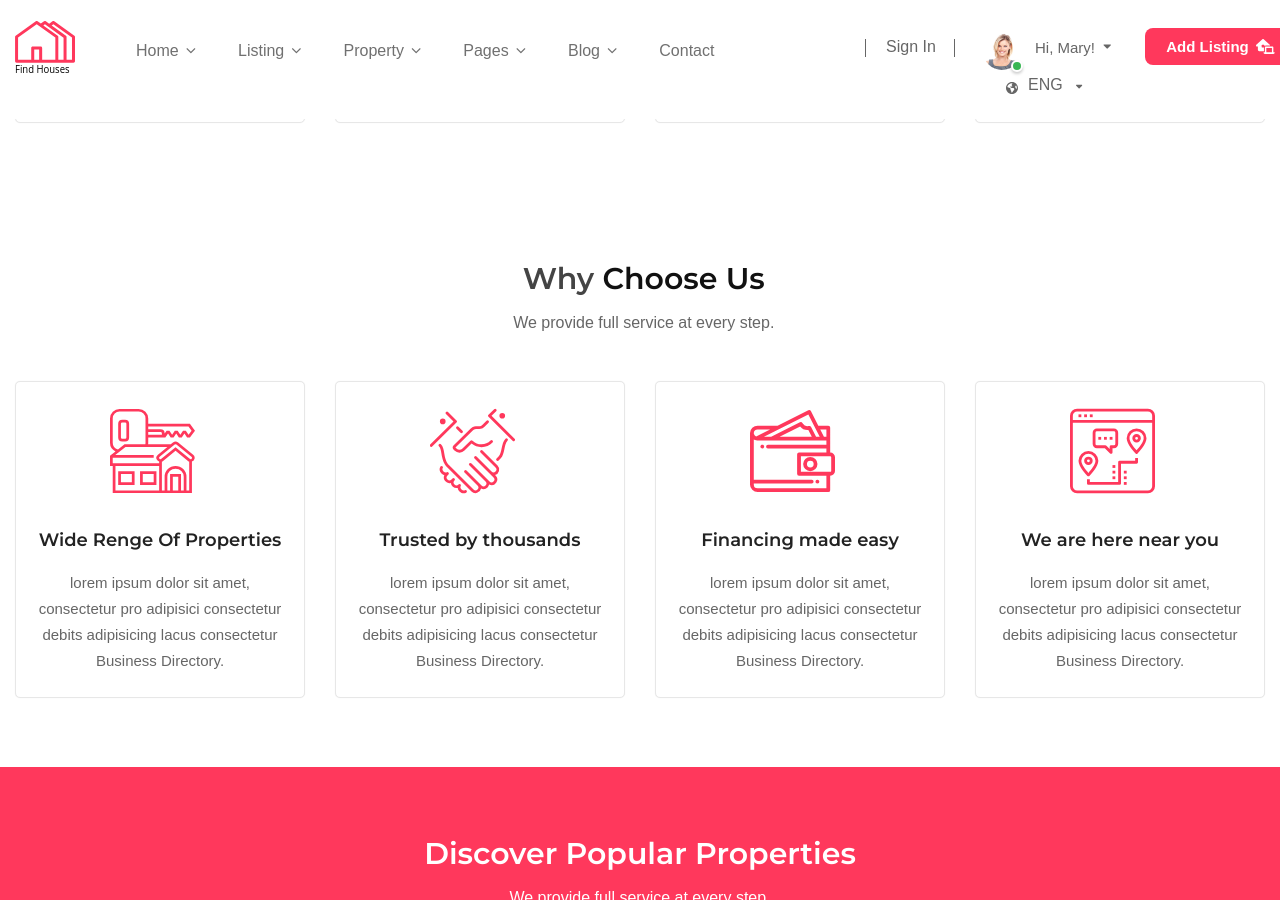
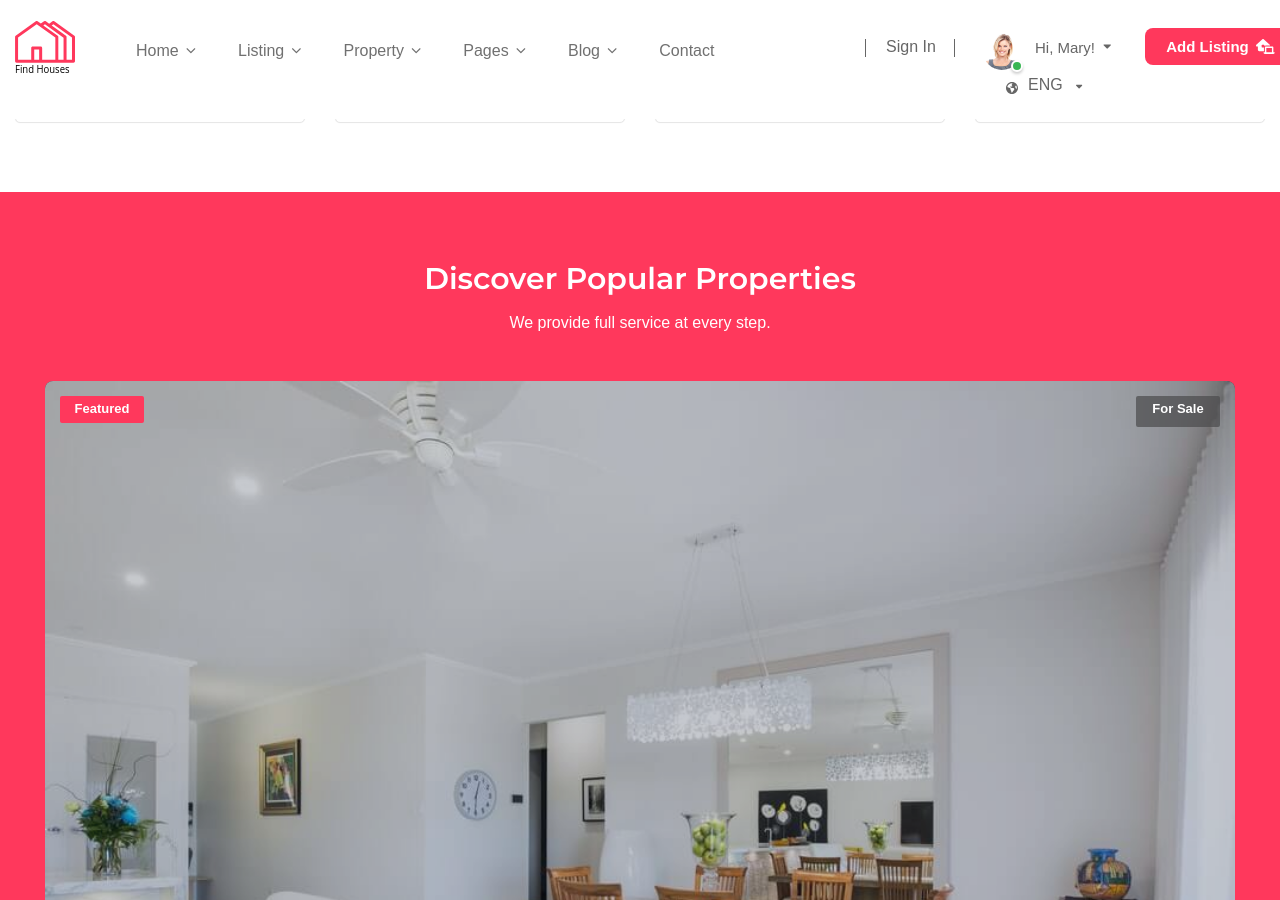
Before and after one commit to thevu2608/web, a Jekyll site: the page built from index.html, in a window 1280 px wide and 900 px high, scrolled down 3115 px. Built offline with Jekyll 4.4.1, drawn with Linux system fonts in a browser that asks for light colours; nearby versions of some CDN libraries; some web fonts are replaced; library files that are not in the unit come from our copies.

Commit message:
Your commit message here

```diff
--- a/_includes/section5.html
+++ /dev/null
@@ -1,59 +0,0 @@
-<section class="how-it-works bg-white rec-pro">
-    <div class="container-fluid">
-        <div class="sec-title">
-            <h2><span>Why </span>Choose Us</h2>
-            <p>We provide full service at every step.</p>
-        </div>
-        <div class="row service-1">
-            <article class="col-lg-3 col-md-6 col-xs-12 serv" data-aos="fade-up" data-aos-delay="150">
-                <div class="serv-flex">
-                    <div class="art-1 img-13">
-                        <img src="images/icons/icon-4.svg" alt="">
-                        <h3>Wide Renge Of Properties</h3>
-                    </div>
-                    <div class="service-text-p">
-                        <p class="text-center">lorem ipsum dolor sit amet, consectetur pro adipisici consectetur
-                            debits adipisicing lacus consectetur Business Directory.</p>
-                    </div>
-                </div>
-            </article>
-            <article class="col-lg-3 col-md-6 col-xs-12 serv" data-aos="fade-up" data-aos-delay="250">
-                <div class="serv-flex">
-                    <div class="art-1 img-14">
-                        <img src="images/icons/icon-5.svg" alt="">
-                        <h3>Trusted by thousands</h3>
-                    </div>
-                    <div class="service-text-p">
-                        <p class="text-center">lorem ipsum dolor sit amet, consectetur pro adipisici consectetur
-                            debits adipisicing lacus consectetur Business Directory.</p>
-                    </div>
-                </div>
-            </article>
-            <article class="col-lg-3 col-md-6 col-xs-12 serv mb-0 pt" data-aos="fade-up" data-aos-delay="350">
-                <div class="serv-flex arrow">
-                    <div class="art-1 img-15">
-                        <img src="images/icons/icon-6.svg" alt="">
-                        <h3>Financing made easy</h3>
-                    </div>
-                    <div class="service-text-p">
-                        <p class="text-center">lorem ipsum dolor sit amet, consectetur pro adipisici consectetur
-                            debits adipisicing lacus consectetur Business Directory.</p>
-                    </div>
-                </div>
-            </article>
-            <article class="col-lg-3 col-md-6 col-xs-12 serv mb-0 pt its-2" data-aos="fade-up"
-                data-aos-delay="450">
-                <div class="serv-flex">
-                    <div class="art-1 img-14">
-                        <img src="images/icons/icon-15.svg" alt="">
-                        <h3>We are here near you</h3>
-                    </div>
-                    <div class="service-text-p">
-                        <p class="text-center">lorem ipsum dolor sit amet, consectetur pro adipisici consectetur
-                            debits adipisicing lacus consectetur Business Directory.</p>
-                    </div>
-                </div>
-            </article>
-        </div>
-    </div>
-</section>
--- a/_layouts/default.html
+++ b/_layouts/default.html
@@ -3,7 +3,7 @@
 
 <head>
     <meta charset="UTF-8">
-    <meta name="viewport" content="width=device-width, initial-scale=1, shrink-to-fit=no">
+    <meta name="viewport" content="width=device-width, initial-scale=1.0">
     <meta http-equiv="x-ua-compatible" content="ie=edge">
     <meta name="description" content="html 5 template">
     <meta name="author" content="">
@@ -37,7 +37,6 @@
     {% include section2.html %}
     {% include section3.html %}
     {% include section4.html %}
-    {% include section5.html %}
 
     <!-- START SECTION WHY CHOOSE US -->
     <section class="how-it-works bg-white rec-pro">
```
Also changed, not shown: _includes/main.html (+0 -59 lines).
